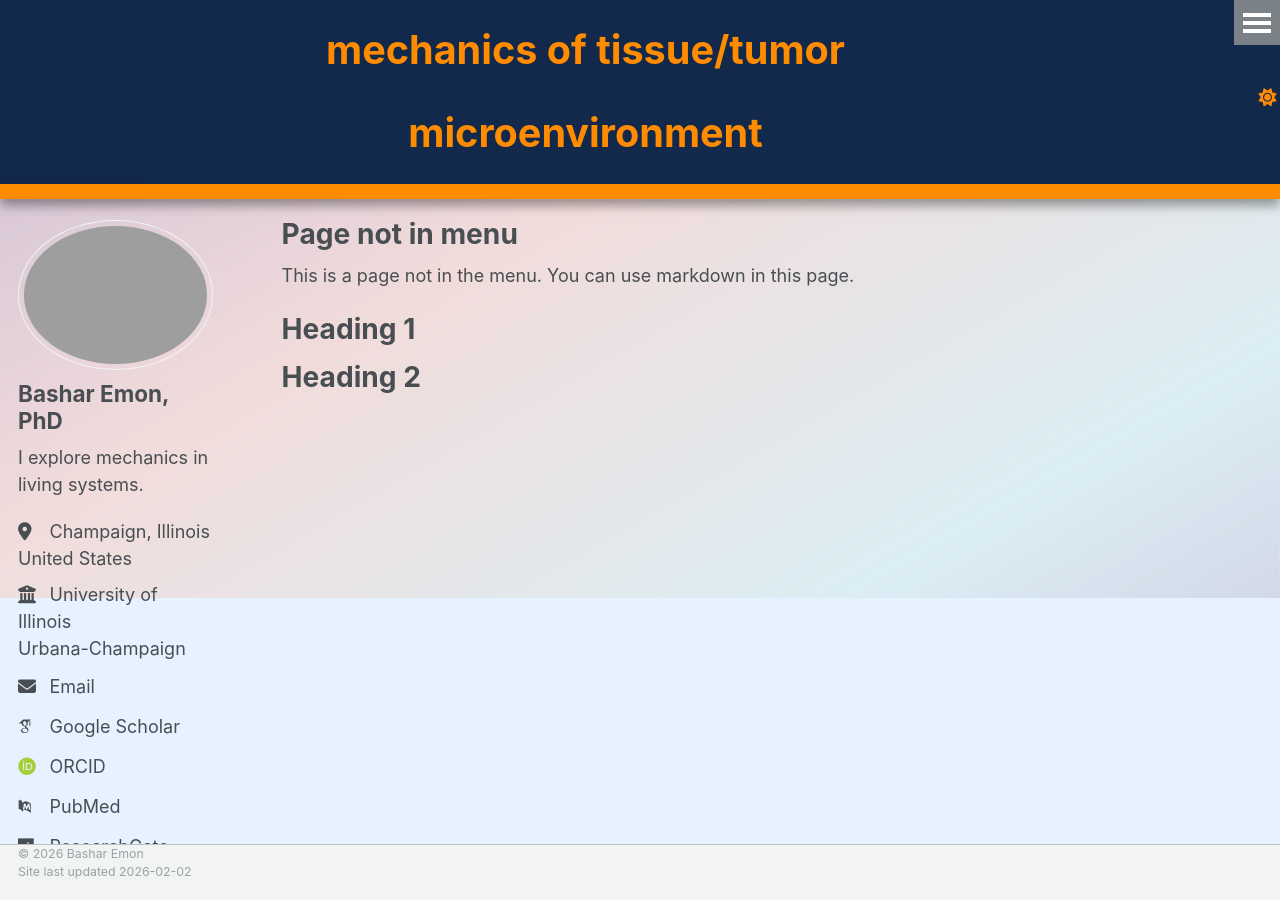
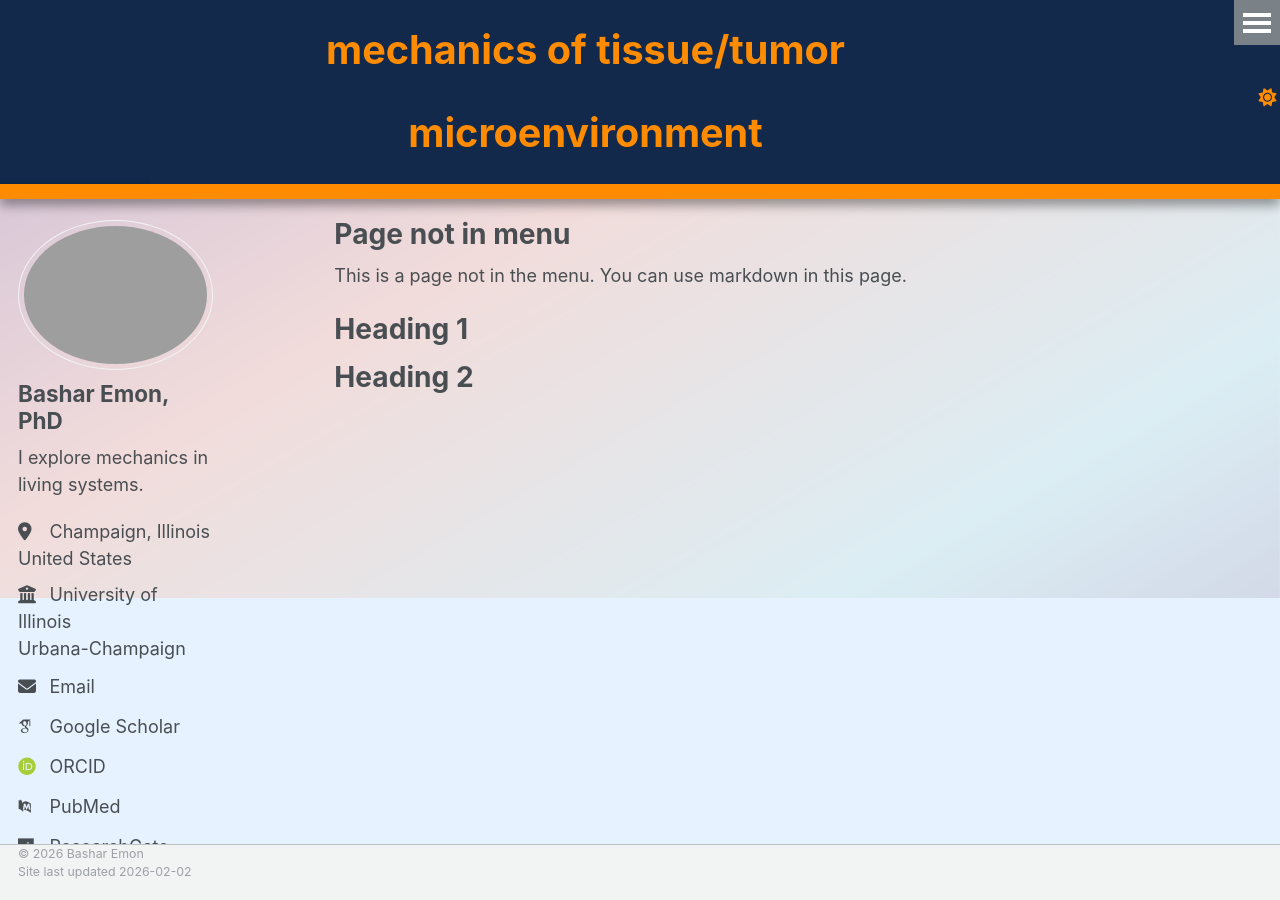
Before and after one commit to BasharEmon/BasharEmon.github.io, a Jekyll site: the page built from _pages/non-menu-page.md, in a window 1280 px wide. Built offline with Jekyll 4.4.1, drawn with Linux system fonts in a browser that asks for light colours; some web fonts are replaced.

Commit message:
Update _page.scss

```diff
--- a/_sass/layout/_page.scss
+++ b/_sass/layout/_page.scss
@@ -19,7 +19,7 @@
 
 .page {
   @include breakpoint($large) {
-    @include span(9.5 of 12 last);
+    @include span(9 of 12 last);
     //@include prefix(.5 of 12);
     //@include suffix(.5 of 12);
   }
```
